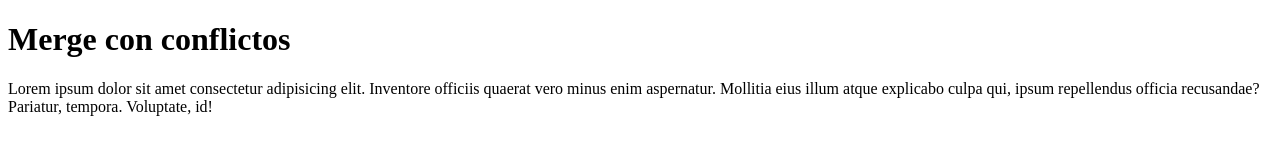
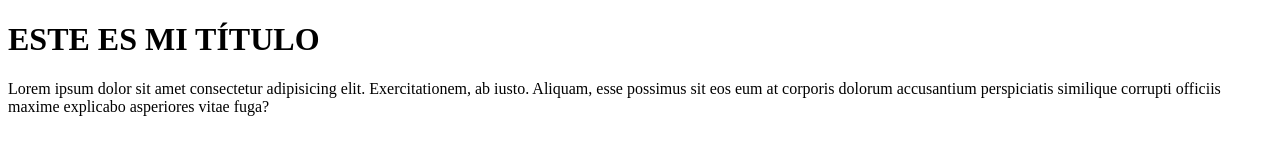
Before and after one commit to HugoGarciaC/1-Octubre-Actividad-Git-Github, a plain HTML site: page index.html in a window 1280 px wide. Drawn offline with Linux system fonts and the light colour scheme.

Commit message:
Aqui esta el index.html

```diff
--- a/index.html
+++ b/index.html
@@ -4,12 +4,12 @@
     <meta charset="UTF-8">
     <meta http-equiv="X-UA-Compatible" content="IE=edge">
     <meta name="viewport" content="width=device-width, initial-scale=1.0">
-    <title>Comandos Git Github</title>
+    <title>Actividad Git - GitHub</title>
 </head>
 <body>
-    <h1>Merge con conflictos</h1>
+    <h1>ESTE ES MI TÍTULO</h1>
     <div>
-        <p>Lorem ipsum dolor sit amet consectetur adipisicing elit. Inventore officiis quaerat vero minus enim aspernatur. Mollitia eius illum atque explicabo culpa qui, ipsum repellendus officia recusandae? Pariatur, tempora. Voluptate, id!</p>
+        <p>Lorem ipsum dolor sit amet consectetur adipisicing elit. Exercitationem, ab iusto. Aliquam, esse possimus sit eos eum at corporis dolorum accusantium perspiciatis similique corrupti officiis maxime explicabo asperiores vitae fuga?</p>
     </div>
 </body>
 </html>
```
